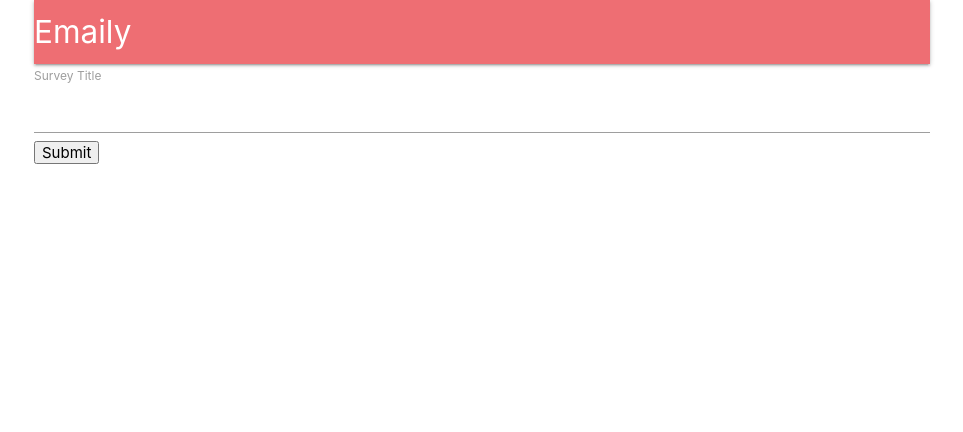
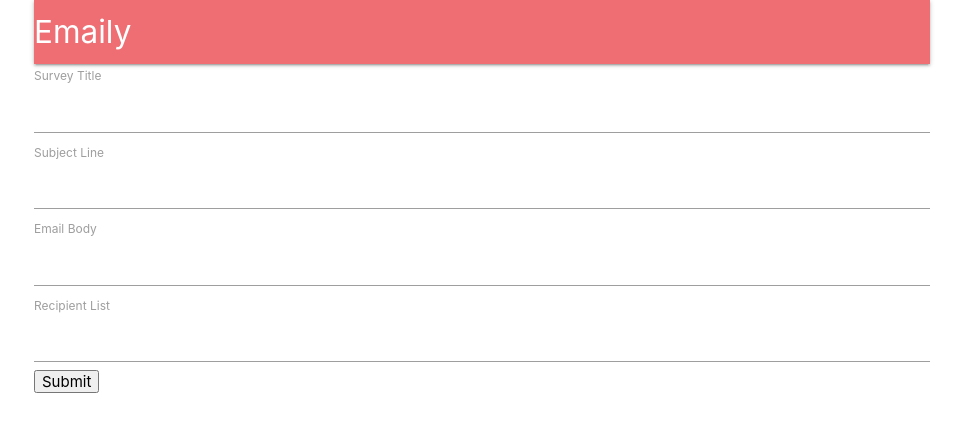
Before and after one commit to rl033/customer-feedback-app, a React (Create React App) app in the folder client/: page /surveys/new in a window 1280 px wide. Shown: the top 432 px of the page, without its empty margins (158-1121 px from the left). Built offline with nearby package versions, Linux system fonts and the light colour scheme; no server answers.

Commit message:
Add several fields to survey form

```diff
--- a/client/src/components/surveys/SurveyForm.js
+++ b/client/src/components/surveys/SurveyForm.js
@@ -10,6 +10,24 @@ class SurveyForm extends Component {
           label="Survey Title"
           type="text"
           name="title"
+          component={SurveyField}
+        />
+        <Field
+          label="Subject Line"
+          type="text"
+          name="subject"
+          component={SurveyField}
+        />
+        <Field
+          label="Email Body"
+          type="text"
+          name="body"
+          component={SurveyField}
+        />
+        <Field
+          label="Recipient List"
+          type="text"
+          name="emails"
           component={SurveyField}
         />
       </div>
```
